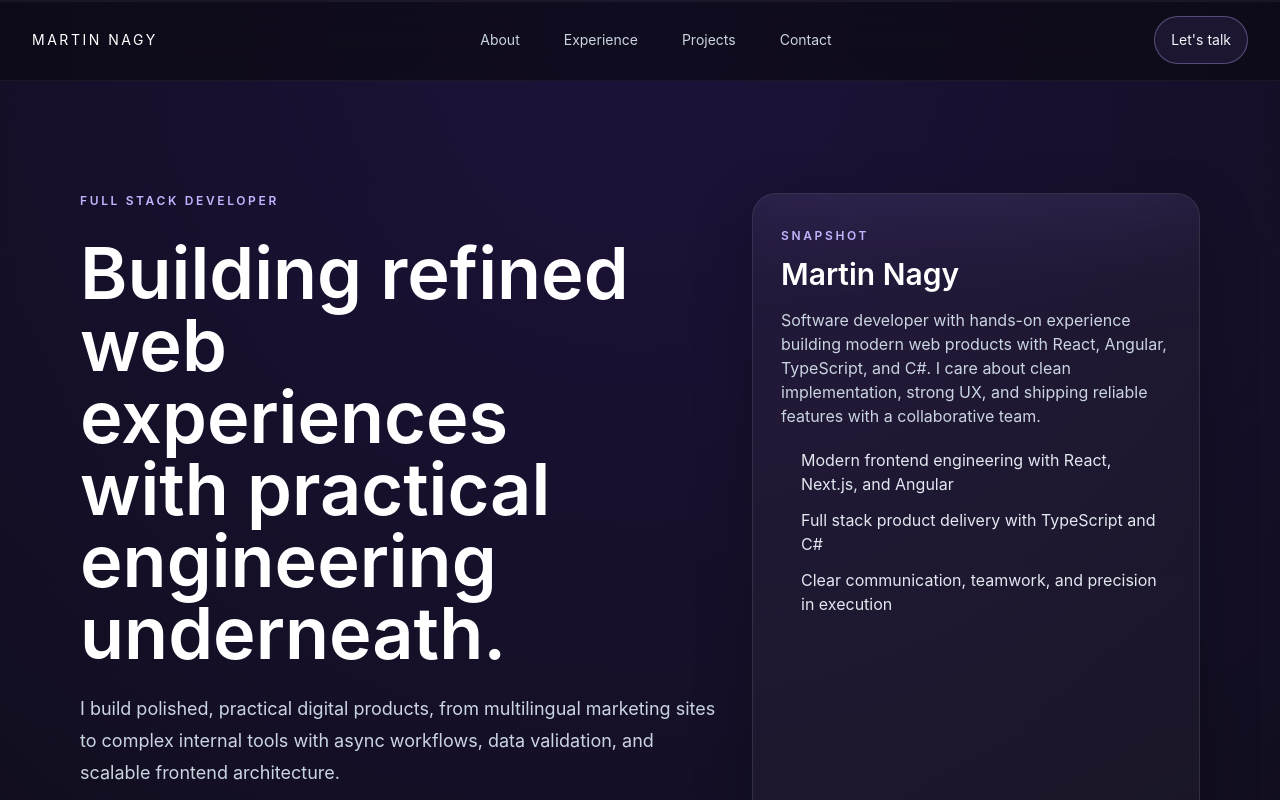
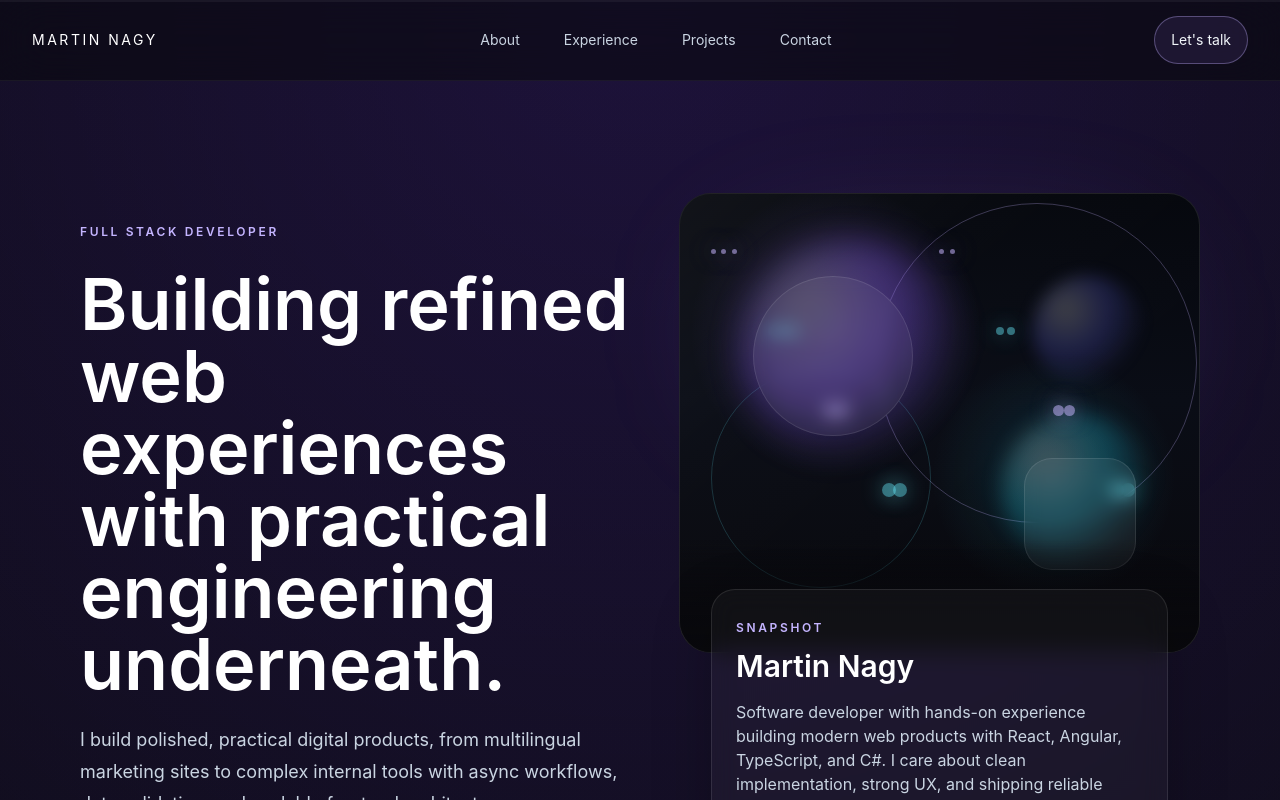
Before and after one commit to nagymarten/it_cv, a React (Vite) app: page / in a window 1280 px wide. Shown: the top 800 px of the page. Built offline with nearby package versions, Linux system fonts and the light colour scheme.

Commit message:
Replace heavy 3D hero with premium faux-3D scene

```diff
--- a/src/App.tsx
+++ b/src/App.tsx
@@ -1,6 +1,8 @@
-import { useEffect, useMemo, useState } from 'react'
+import { lazy, Suspense, useEffect, useMemo, useState } from 'react'
 import Lenis from 'lenis'
 import 'lenis/dist/lenis.css'
+
+const HeroScene = lazy(() => import('./components/HeroScene').then((module) => ({ default: module.HeroScene })))
 
 type ExperienceItem = {
   role: string
@@ -290,7 +292,7 @@ function App() {
       <main id="top">
         <section id="hero" className="scroll-mt-24">
           <div className="mx-auto w-[min(1120px,calc(100%-1rem))] px-0 pb-20 pt-24 md:w-[min(1120px,calc(100%-2rem))] md:pt-28">
-            <div className="grid gap-6 lg:grid-cols-[1.3fr_0.9fr]">
+            <div className="grid gap-6 lg:grid-cols-[1.05fr_0.95fr] lg:items-center">
               <div className={revealClass('hero')} style={{ transform: `translateY(${heroOffset}px)` }}>
                 <div className="flex flex-col items-start">
                   <div className={sectionLabelClass}>{profile.title}</div>
@@ -320,15 +322,21 @@ function App() {
                 </div>
               </div>
 
-              <aside
-                className={`${cardClass} ${revealClass('hero')} relative overflow-hidden p-7`}
-                aria-label="Professional snapshot"
-              >
+              <div className={`${revealClass('hero')} relative`}>
                 <div
-                  className="pointer-events-none absolute inset-x-[-15%] top-[-20%] h-40 rounded-full bg-violet-400/15 blur-3xl transition-opacity duration-300"
+                  className="pointer-events-none absolute inset-x-[8%] top-[6%] z-0 h-44 rounded-full bg-violet-400/15 blur-3xl transition-opacity duration-300"
                   style={{ opacity: heroGlowOpacity }}
                 />
-                <div className="relative">
+                <div className="relative z-10">
+                  <Suspense
+                    fallback={
+                      <div className="h-[340px] w-full rounded-[2rem] border border-white/10 bg-[radial-gradient(circle_at_30%_30%,rgba(139,92,246,0.18),transparent_30%),radial-gradient(circle_at_70%_60%,rgba(34,211,238,0.14),transparent_26%),linear-gradient(180deg,#05070d_0%,#0a0d16_100%)] md:h-[460px]" />
+                    }
+                  >
+                    <HeroScene scrollY={scrollY} />
+                  </Suspense>
+                </div>
+                <aside className={`${cardClass} relative z-20 -mt-16 mx-4 p-6 backdrop-blur-md md:mx-8`} aria-label="Professional snapshot">
                   <p className={sectionLabelClass}>Snapshot</p>
                   <h2 className="text-3xl font-semibold text-white">{profile.name}</h2>
                   <p className="mt-4 text-slate-300">{profile.summary}</p>
@@ -337,8 +345,8 @@ function App() {
                       <li key={strength}>{strength}</li>
                     ))}
                   </ul>
-                </div>
-              </aside>
+                </aside>
+              </div>
             </div>
 
             <div className="mt-8 grid gap-4 md:grid-cols-3">
--- /dev/null
+++ b/src/components/HeroScene.tsx
@@ -0,0 +1,144 @@
+type HeroSceneProps = {
+  scrollY: number
+}
+
+const orbs = [
+  {
+    id: 'violet-core',
+    size: 220,
+    top: '10%',
+    left: '12%',
+    color: 'rgba(139, 92, 246, 0.34)',
+    blur: 16,
+    baseX: 0,
+    baseY: 0,
+    factorX: 0.04,
+    factorY: -0.1,
+    rotate: 0.06,
+  },
+  {
+    id: 'cyan-orb',
+    size: 150,
+    top: '48%',
+    left: '62%',
+    color: 'rgba(34, 211, 238, 0.24)',
+    blur: 10,
+    baseX: 0,
+    baseY: 0,
+    factorX: -0.03,
+    factorY: 0.08,
+    rotate: -0.05,
+  },
+  {
+    id: 'indigo-orb',
+    size: 110,
+    top: '18%',
+    left: '68%',
+    color: 'rgba(99, 102, 241, 0.22)',
+    blur: 8,
+    baseX: 0,
+    baseY: 0,
+    factorX: 0.02,
+    factorY: 0.05,
+    rotate: 0.08,
+  },
+]
+
+const rings = [
+  {
+    id: 'ring-a',
+    size: 320,
+    top: '2%',
+    left: '38%',
+    border: 'rgba(196, 181, 253, 0.28)',
+    factorY: -0.06,
+    rotate: 0.035,
+  },
+  {
+    id: 'ring-b',
+    size: 220,
+    top: '38%',
+    left: '6%',
+    border: 'rgba(103, 232, 249, 0.18)',
+    factorY: 0.04,
+    rotate: -0.04,
+  },
+]
+
+const particles = Array.from({ length: 18 }, (_, index) => ({
+  id: `particle-${index}`,
+  size: 5 + (index % 4) * 3,
+  top: `${12 + ((index * 17) % 68)}%`,
+  left: `${6 + ((index * 11) % 86)}%`,
+  color: index % 2 === 0 ? 'rgba(196, 181, 253, 0.55)' : 'rgba(103, 232, 249, 0.45)',
+  factorY: (index % 5) * 0.015 + 0.015,
+  factorX: (index % 3) * 0.01,
+}))
+
+export function HeroScene({ scrollY }: HeroSceneProps) {
+  const normalizedScroll = Math.min(scrollY / 1600, 1)
+
+  return (
+    <div className="relative h-[340px] w-full overflow-hidden rounded-[2rem] border border-white/10 bg-[radial-gradient(circle_at_30%_30%,rgba(139,92,246,0.22),transparent_30%),radial-gradient(circle_at_72%_62%,rgba(34,211,238,0.14),transparent_26%),linear-gradient(180deg,#05070d_0%,#0a0d16_45%,#09090d_100%)] md:h-[460px]">
+      <div className="absolute inset-0 bg-[linear-gradient(140deg,rgba(255,255,255,0.05),rgba(255,255,255,0.01)_30%,transparent_65%)]" />
+
+      {rings.map((ring) => (
+        <div
+          key={ring.id}
+          className="absolute rounded-full border"
+          style={{
+            width: ring.size,
+            height: ring.size,
+            top: ring.top,
+            left: ring.left,
+            borderColor: ring.border,
+            transform: `translate3d(0, ${normalizedScroll * ring.factorY * 180}px, 0) rotate(${normalizedScroll * ring.rotate * 360}deg)`,
+          }}
+        />
+      ))}
+
+      {orbs.map((orb) => (
+        <div
+          key={orb.id}
+          className="absolute rounded-full"
+          style={{
+            width: orb.size,
+            height: orb.size,
+            top: orb.top,
+            left: orb.left,
+            background: `radial-gradient(circle at 30% 30%, rgba(255,255,255,0.22), ${orb.color} 38%, rgba(0,0,0,0) 74%)`,
+            filter: `blur(${orb.blur}px)`,
+            transform: `translate3d(${orb.baseX + normalizedScroll * orb.factorX * 280}px, ${orb.baseY + normalizedScroll * orb.factorY * 260}px, 0) rotate(${normalizedScroll * orb.rotate * 360}deg) scale(${1 + normalizedScroll * 0.08})`,
+          }}
+        />
+      ))}
+
+      {particles.map((particle) => (
+        <div
+          key={particle.id}
+          className="absolute rounded-full"
+          style={{
+            width: particle.size,
+            height: particle.size,
+            top: particle.top,
+            left: particle.left,
+            background: particle.color,
+            boxShadow: `0 0 22px ${particle.color}`,
+            transform: `translate3d(${normalizedScroll * particle.factorX * 220}px, ${normalizedScroll * particle.factorY * -260}px, 0)`,
+          }}
+        />
+      ))}
+
+      <div
+        className="absolute left-[14%] top-[18%] h-40 w-40 rounded-full border border-white/10 bg-white/5 backdrop-blur-sm"
+        style={{ transform: `translate3d(${normalizedScroll * 22}px, ${normalizedScroll * -30}px, 0) rotate(${normalizedScroll * 18}deg)` }}
+      />
+      <div
+        className="absolute bottom-[18%] right-[12%] h-28 w-28 rounded-[1.75rem] border border-white/10 bg-white/[0.06] backdrop-blur-sm"
+        style={{ transform: `translate3d(${normalizedScroll * -26}px, ${normalizedScroll * 20}px, 0) rotate(${normalizedScroll * -24}deg)` }}
+      />
+
+      <div className="pointer-events-none absolute inset-x-0 bottom-0 h-28 bg-gradient-to-t from-[#09090d] via-[#09090d]/70 to-transparent" />
+    </div>
+  )
+}
```
